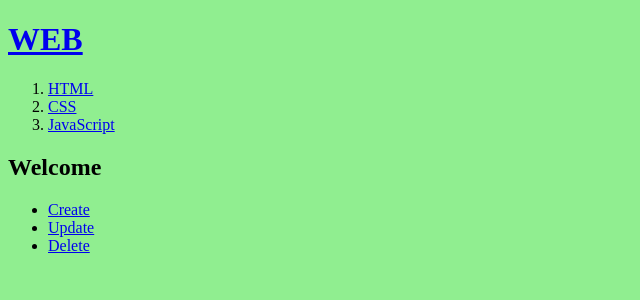
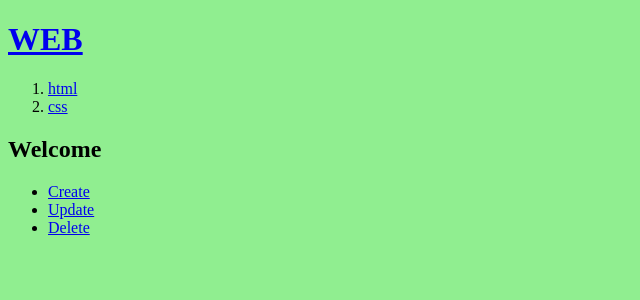
Before and after one commit to siu2388/elice_AI7, a Next.js app in the folder 06-react/0403next/: page /create in a window 1280 px wide. Shown: the top 300 px of the page, without its empty margins (0-640 px from the left). Built offline with nearby package versions, Linux system fonts and the light colour scheme; data requests are answered from the project's data file.

Commit message:
json서버에서 받아 온 값 으로 라우팅

```diff
--- a/06-react/0403next/components/layout.js
+++ b/06-react/0403next/components/layout.js
@@ -1,25 +1,31 @@
-import Link from 'next/link';
-export default function Home(props) {
-  console.log('props', props)
+import Link from "next/link";
+import { useEffect, useState } from "react";
+export default function Layout({ children }) {
+  const [topics, setTopics] = useState([]);
+  useEffect(() => {
+    fetch("http://localhost:9999/topics")
+      .then((resp) => resp.json())
+      .then((result) => {
+        console.log("result :", result);
+        setTopics(result);
+      });
+  }, []);
+  // console.log("props", props);
+  const lis = topics.map((t) => {
+    return (
+      <li key={t.id}>
+        <Link href={"/read/" + t.id}>{t.title}</Link>
+      </li>
+    );
+  });
+
   return (
     <>
       <h1>
         <Link href="/">WEB</Link>
       </h1>
-      <ol>
-        <li>
-          <Link href="/read/1">HTML</Link>{" "}
-        </li>
-        <li>
-          <Link href="/read/2">CSS</Link>
-        </li>
-        <li>
-          <a href="/read/3">JavaScript</a>
-        </li>
-      </ol>
-      <article>
-        {props.children}
-      </article>
+      <ol>{lis}</ol>
+      <article>{children}</article>
       <ul>
         <li>
           <Link href="/create">Create</Link>
--- a/06-react/0403next/db.json
+++ b/06-react/0403next/db.json
@@ -1,19 +1,14 @@
 {
-  "posts": [
+  "topics": [
     {
       "id": 1,
-      "title": "json-server",
-      "author": "typicode"
+      "title": "html",
+      "body": "html is ..."
+    },
+    {
+      "id": 2,
+      "title": "css",
+      "body": "css is ..."
     }
-  ],
-  "comments": [
-    {
-      "id": 1,
-      "body": "some comment",
-      "postId": 1
-    }
-  ],
-  "profile": {
-    "name": "typicode"
-  }
+  ]
 }
```
